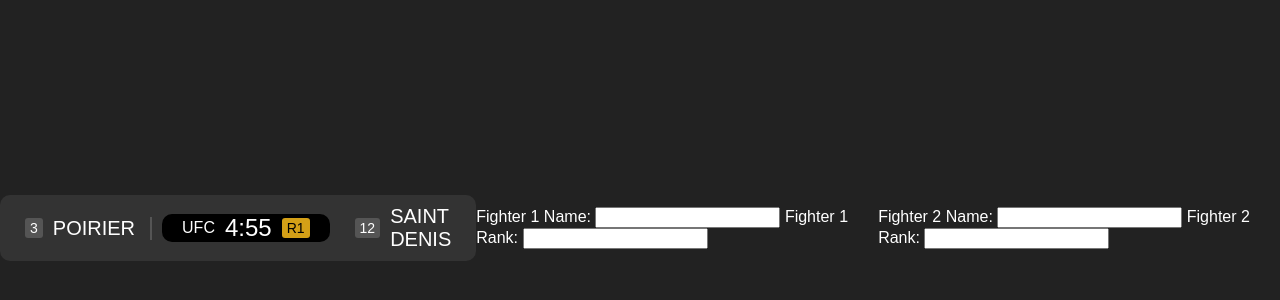
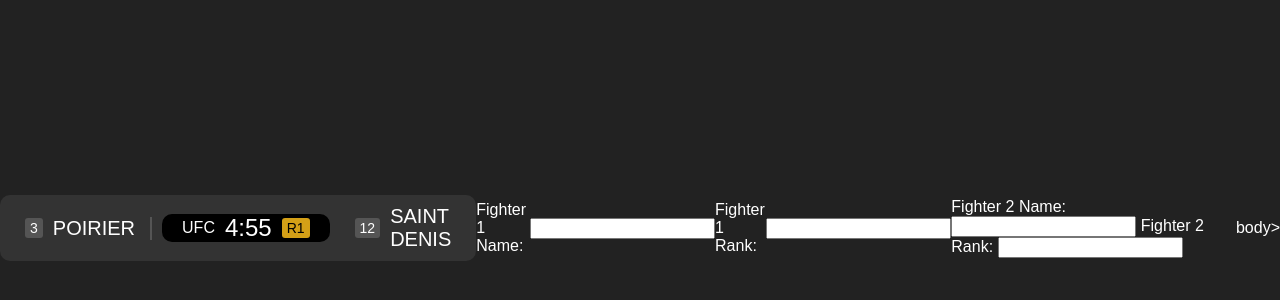
Before and after one commit to Snapplerefre/Ufc-Scoreboard-Public-, a plain HTML site: page index.html in a window 1280 px wide. Shown: the part 172-472 px from the top of the page. Drawn offline with Linux system fonts and the light colour scheme.

Commit message:
Update index.html

```diff
--- a/index.html
+++ b/index.html
@@ -104,17 +104,17 @@
     window.onload = updateTime;
 </script>
 
-</body> <div>
-    <label for="fighter1Name">Fighter 1 Name:</label>
-    <input type="text" id="fighter1Name" oninput="updateFighterName('name1', this.value)">
-    <label for="fighter1Rank">Fighter 1 Rank:</label>
-    <input type="text" id="fighter1Rank" oninput="updateFighterRank('rank1', this.value)">
+</<div>
+    <label for="MAKHACHEV">Fighter 1 Name:</label>
+    <input type="w" id="fighter1Name" oninput="updateFighterName('name1', this.value)">
+    <label for="C">Fighter 1 Rank:</label>
+    <input type="x" id="fighter1Rank" oninput="updateFighterRank('rank1', this.value)">
 </div>
 <div>
-    <label for="fighter2Name">Fighter 2 Name:</label>
-    <input type="text" id="fighter2Name" oninput="updateFighterName('name2', this.value)">
-    <label for="fighter2Rank">Fighter 2 Rank:</label>
-    <input type="text" id="fighter2Rank" oninput="updateFighterRank('rank2', this.value)">
+    <label for="PORIER">Fighter 2 Name:</label>
+    <input type="p" id="fighter2Name" oninput="updateFighterName('name2', this.value)">
+    <label for="2">Fighter 2 Rank:</label>
+    <input type="o" id="fighter2Rank" oninput="updateFighterRank('rank2', this.value)">
 </div>
 
 <script>
@@ -126,5 +126,6 @@
         document.getElementById(id).textContent = value;
     }
 </script>
+body>
 
 </html>
```
